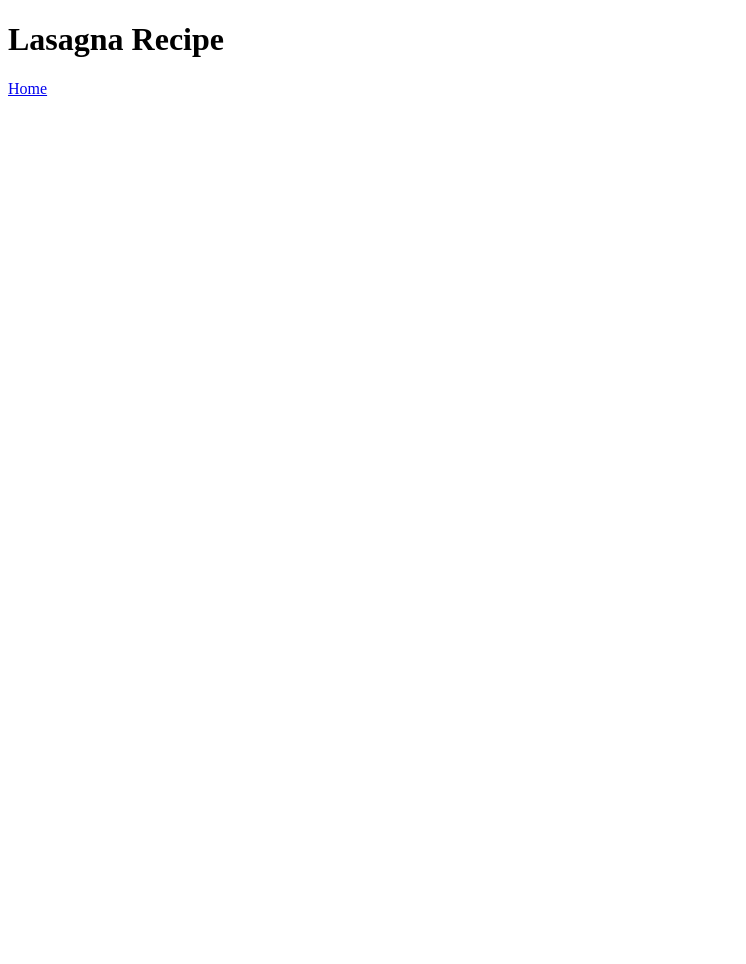
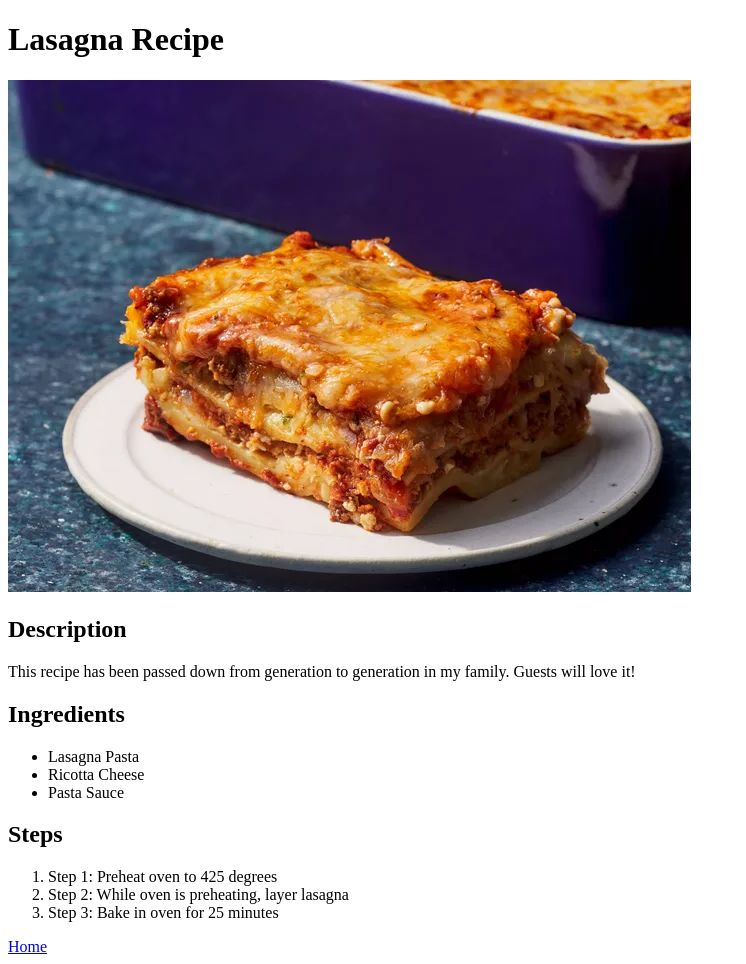
Before and after one commit to airogre/odin-recipes, a plain HTML site: page recipes/lasagna.html in a window 1280 px wide. Shown: the whole page, without its empty margins (0-746 px from the left). Before the commit the page ends 800 px from the top, so only its background shows below. Drawn offline with Linux system fonts and the light colour scheme.

Commit message:
Add image of lasagna. Add steps to make lasagna

```diff
--- a/recipes/lasagna.html
+++ b/recipes/lasagna.html
@@ -7,6 +7,22 @@
 </head>
 <body>
     <h1>Lasagna Recipe</h1>
+    <img src="lasagna.webp">
+    <br>
+    <h2>Description</h2>
+    <p>This recipe has been passed down from generation to generation in my family. Guests will love it!</p>
+    <h2>Ingredients</h2>
+    <ul>
+        <li>Lasagna Pasta</li>
+        <li>Ricotta Cheese</li>
+        <li>Pasta Sauce</li>
+    </ul>
+    <h2>Steps</h2>
+    <ol>
+        <li>Step 1: Preheat oven to 425 degrees</li>
+        <li>Step 2: While oven is preheating, layer lasagna</li>
+        <li>Step 3: Bake in oven for 25 minutes</li>
+    </ol>
     <a href="../index.html">Home</a>
 </body>
 </html>
```
Also changed, not shown: recipes/lasagna.webp (added).
